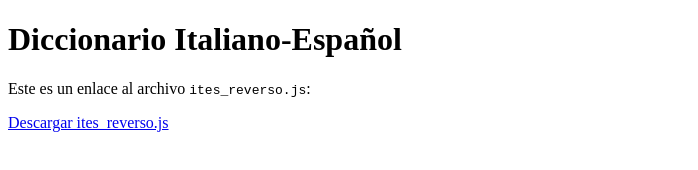
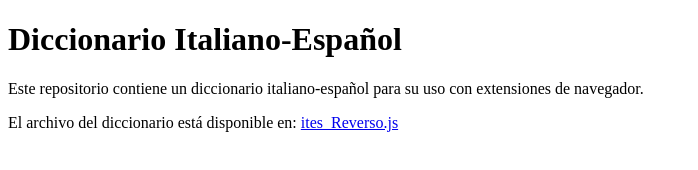
Before and after one commit to KevinAlanTC/diccionario-italiano, a plain HTML site: page index.html in a window 1280 px wide. Shown: the whole page, without its empty margins (0-698 px from the left). Drawn offline with Linux system fonts and the light colour scheme.

Commit message:
Update index.html
Intendo generar el link al Script again

```diff
--- a/index.html
+++ b/index.html
@@ -7,7 +7,8 @@
 </head>
 <body>
     <h1>Diccionario Italiano-Español</h1>
-    <p>Este es un enlace al archivo <code>ites_reverso.js</code>:</p>
-    <a href="ites_reverso.js" download>Descargar ites_reverso.js</a>
+    <p>Este repositorio contiene un diccionario italiano-español para su uso con extensiones de navegador.</p>
+    <p>El archivo del diccionario está disponible en: <a href="ites_Reverso.js">ites_Reverso.js</a></p>
+    <script src="ites_Reverso.js"></script>
 </body>
 </html>
```
